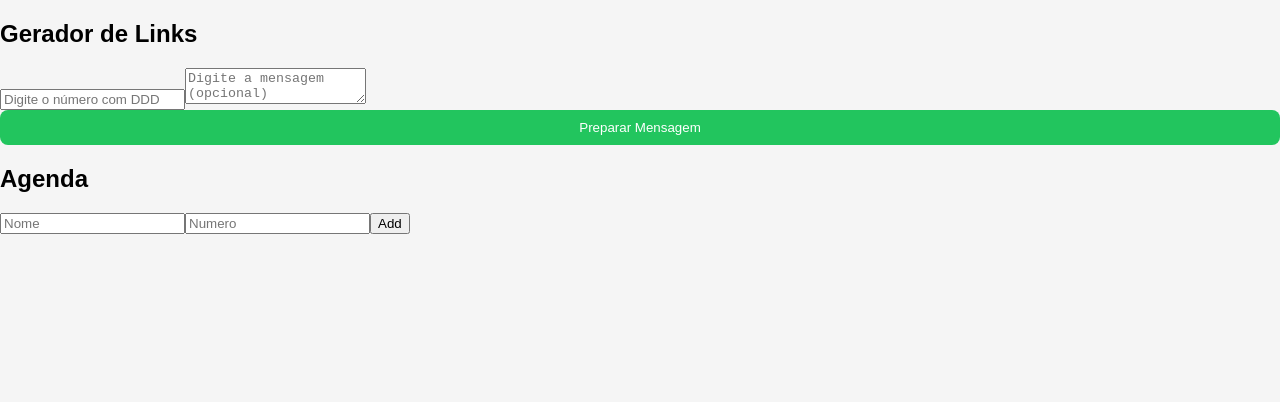
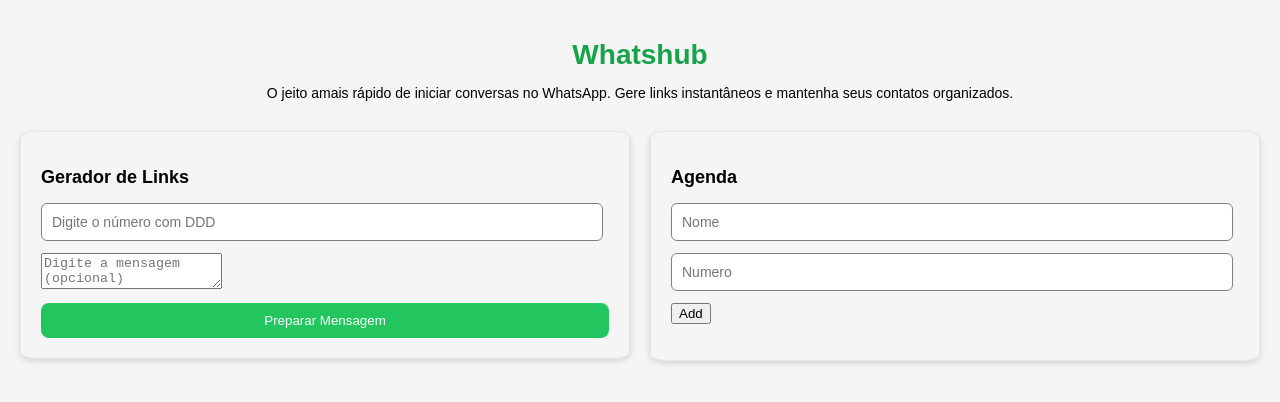
Before and after one commit to marianalmeid/trabalhoDw2_3bim, a React (Vite) app in the folder projeto-react-whatshub/vite-project/: page / in a window 1280 px wide. Shown: the top 402 px of the page. Built offline with nearby package versions, Linux system fonts and the light colour scheme.

Commit message:
adição de css(flexbox)

```diff
--- a/projeto-react-whatshub/vite-project/src/App.jsx
+++ b/projeto-react-whatshub/vite-project/src/App.jsx
@@ -1,15 +1,23 @@
 import LinkGerador from "./components/linkGerador.jsx";
 import Agenda from "./components/agenda.jsx";
+import "./styles/App.css"
 
 function App() {
   return (
     <div className="container">
-      <div className="item">
-        <LinkGerador />
+      <h1 className="title">Whatshub</h1>
+      <p className="subtitle">O jeito amais rápido de iniciar conversas no WhatsApp. Gere links instantâneos e mantenha seus contatos organizados.</p>
+      <div className="cards">
+          <div className="item">
+            <LinkGerador />
+          </div>
+          <div className="item">
+            <Agenda />
+          </div>
+
+
       </div>
-      <div className="item">
-        <Agenda />
-      </div>
+
     </div>
   );
 }
--- a/projeto-react-whatshub/vite-project/src/components/contatoForm.jsx
+++ b/projeto-react-whatshub/vite-project/src/components/contatoForm.jsx
@@ -20,6 +20,7 @@
 
   return (
     <form className="contactForm" onSubmit={handleSubmit}>
+      <div className="add">
         <input type="text"
               placeholder="Nome"
               value={nome}
@@ -30,6 +31,7 @@
               value={numero}
               onChange={(e) => setNumero(e.target.value)}/>
 
+      </div>
       <button type="submit">Add</button>
     </form>
   )
--- a/projeto-react-whatshub/vite-project/src/App.css
+++ b/projeto-react-whatshub/vite-project/src/styles/App.css
@@ -1,22 +1,65 @@
 
-body {
+
+.container{
   font-family: Arial, sans-serif;
   background: #f5f5f5;
-  margin: 0;
-  padding: 0;
-  display: flex;
-  flex-direction: row;
-}
-.container{
-  display: flex;
-  flex-direction: row;
+  padding: 20px;
+
 }
 
-.item{
-  height: 100vh;
+.title{
+  text-align: center;
+  color: #16a34a;
+  font-size: 28px;
+  margin-bottom: 5px;
 }
+
+.subtitle{
+  text-align: center;
+  color: #000000;
+  font-size: 14px;
+  margin-bottom: 30px;
+}
+
+.cards{
+  display: flex;
+  gap: 20px;
+  justify-content: center;
+  align-items: flex-start;
+  flex-wrap: wrap;
+}
+
+.cards .item{
+  flex: 1;
+  border:  0.1px solid rgb(230, 229, 229);
+  border-radius: 3%;
+  box-shadow: 0px 2px 6px rgb(211, 209, 209);
+  padding: 20px;
+}
+
+.cards div h2{
+  font-size: 18px;
+  margin-bottom: 15px;
+  display: flex;
+  align-items: center;
+  gap: 8px;
+
+}
+.cards input, .cards text{
+  width: 95%;
+  padding: 10px;
+  margin-bottom: 12px;
+  border: 1px solid grey;
+  border-radius: 6px;
+  font-size: 14px;
+}
+
+.add{
+  flex: 1;
+
+}
+
 .link-generator {
-  max-width: 400px;
   margin: 40px auto;
   padding: 20px;
   border: 1px solid #ddd;
```
Also changed, not shown: 1 other file (tests, documents, lock files or other folders). Lines whose indentation alone changed are shown as unchanged.
